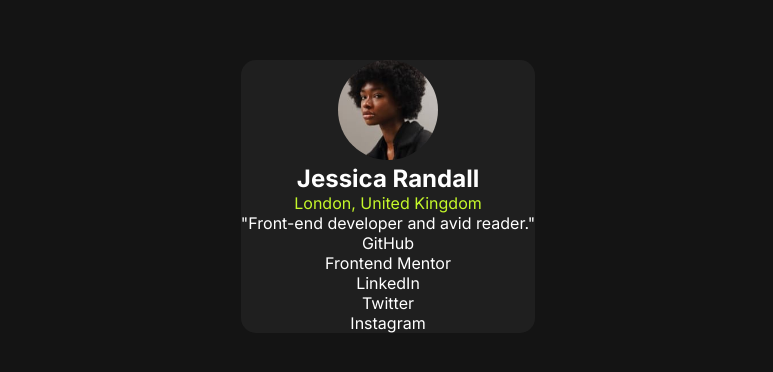
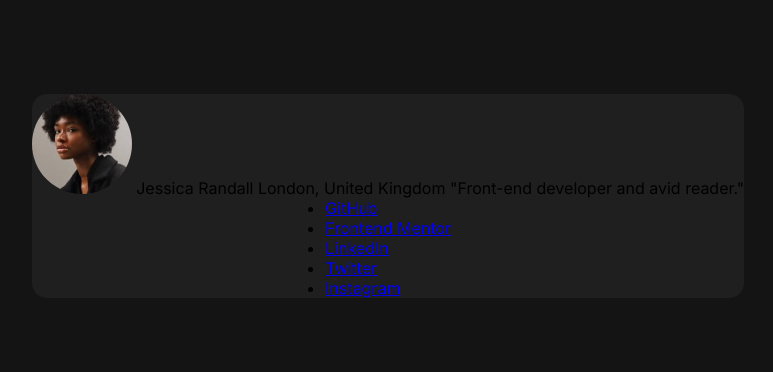
Before and after one commit to EmmanuelIdeho/social-links-profile, a plain HTML site: page index.html in a window 1280 px wide. Shown: the part 204-576 px from the top of the page, without its empty margins (252-1025 px from the left). Drawn offline with Linux system fonts and the light colour scheme.

Commit message:
html: wrapped links in <a> tags and <li> tags al inside a <nav>

```diff
--- a/index.html
+++ b/index.html
@@ -19,19 +19,29 @@
         <img src="/assets/images/avatar-jessica.jpeg" alt="" />
       </picture>
 
-      <div class="card__content">
-        <h1 class="name">Jessica Randall</h1>
-        <p class="location">London, United Kingdom</p>
-        <p class="quotation">"Front-end developer and avid reader."</p>
+        Jessica Randall
+        London, United Kingdom
+        "Front-end developer and avid reader."
+
         <nav class="card__links">
-          <p class="link"> GitHub </p>
-          <p class="link"> Frontend Mentor </p>
-          <p class="link"> LinkedIn </p>
-          <p class="link"> Twitter </p>
-          <p class="link"> Instagram </p>
+          <ul role="list">
+            <li>
+              <a href="#">GitHub</a>
+            </li>
+            <li>
+              <a href="#">Frontend Mentor</a>
+            </li>
+            <li>
+              <a href="#">LinkedIn</a>
+            </li>
+            <li>
+              <a href="#">Twitter</a>
+            </li>
+            <li>
+              <a href="#">Instagram</a>
+            </li>
+          </ul>
         </nav>
-
-      </div>
 
     </article>
   </main>
```
